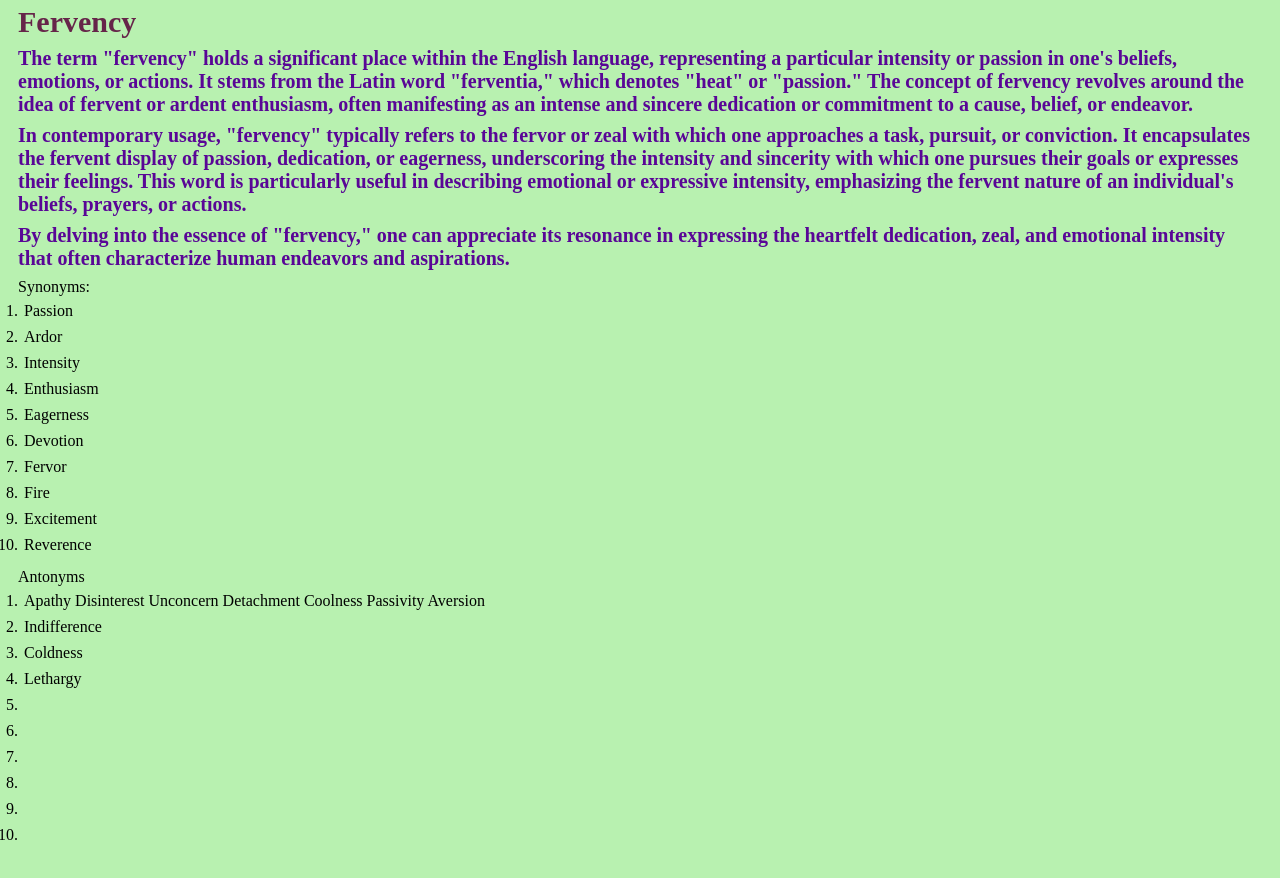
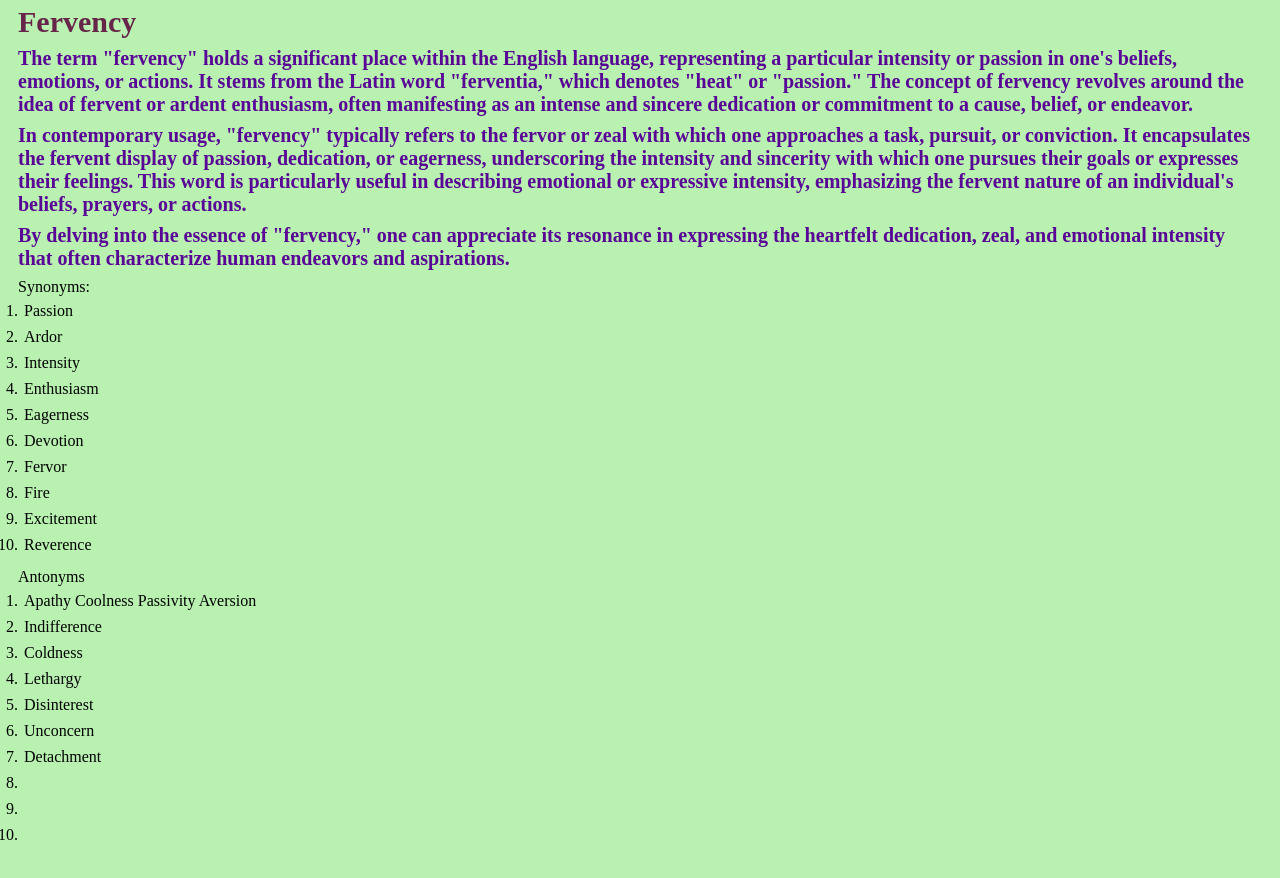
Before and after one commit to Kobra420/English-Language-Details-collection, a plain HTML site: page English.html in a window 1280 px wide. Shown: the part 1746-2624 px from the top of the page. Drawn offline with Linux system fonts and the light colour scheme; a web font is replaced by a local one.

Commit message:
word update

```diff
--- a/English.html
+++ b/English.html
@@ -102,18 +102,18 @@
 
 
 
-Disinterest
-Unconcern
-Detachment
+
+
+
 Coolness
 Passivity
 Aversion</li>
         <li>Indifference</li>
         <li>Coldness</li>
         <li>Lethargy</li>
-        <li></li>
-        <li></li>
-        <li></li>
+        <li>Disinterest</li>
+        <li>Unconcern</li>
+        <li>Detachment</li>
         <li></li>
         <li></li>
         <li></li>
```
